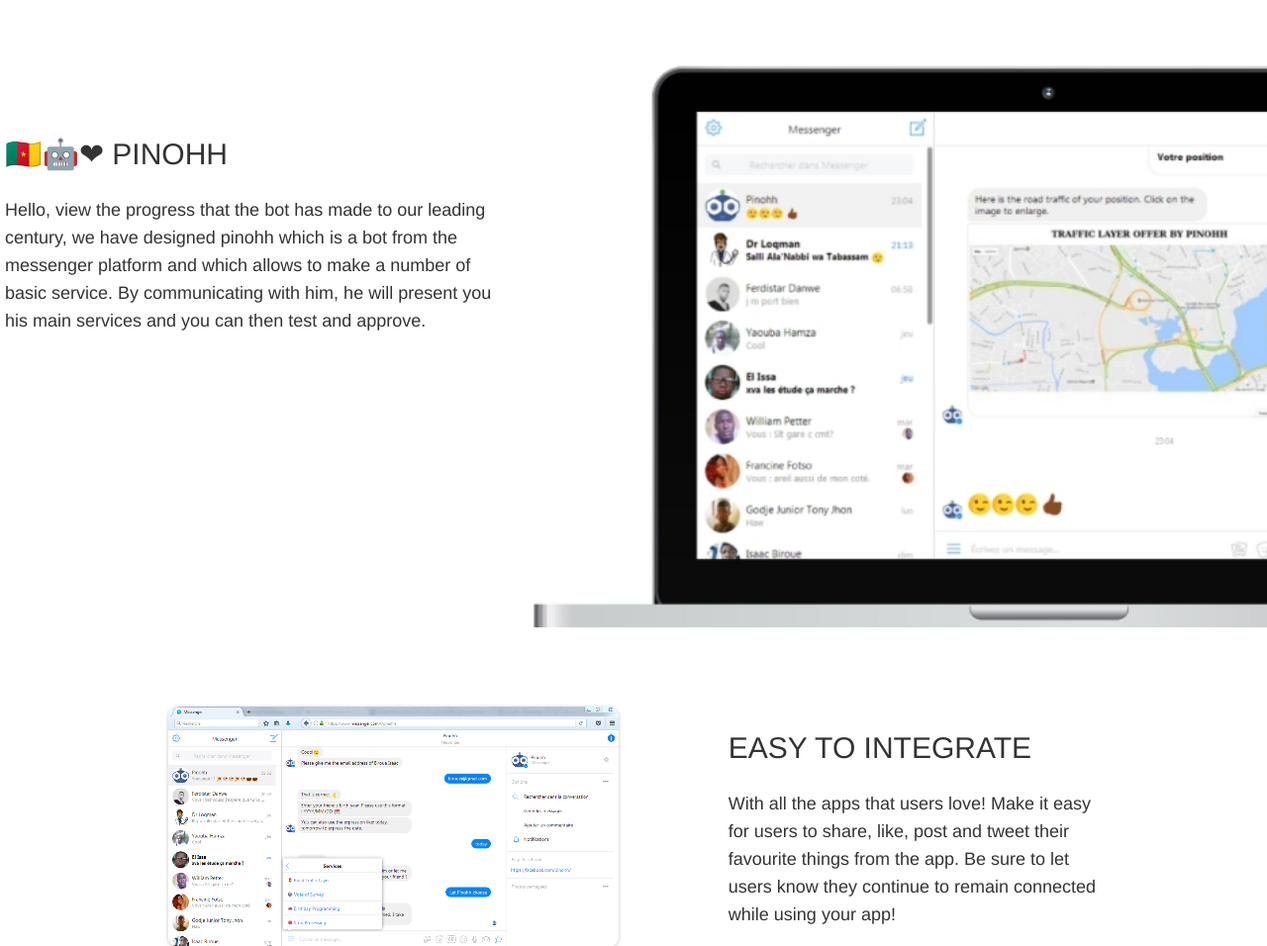
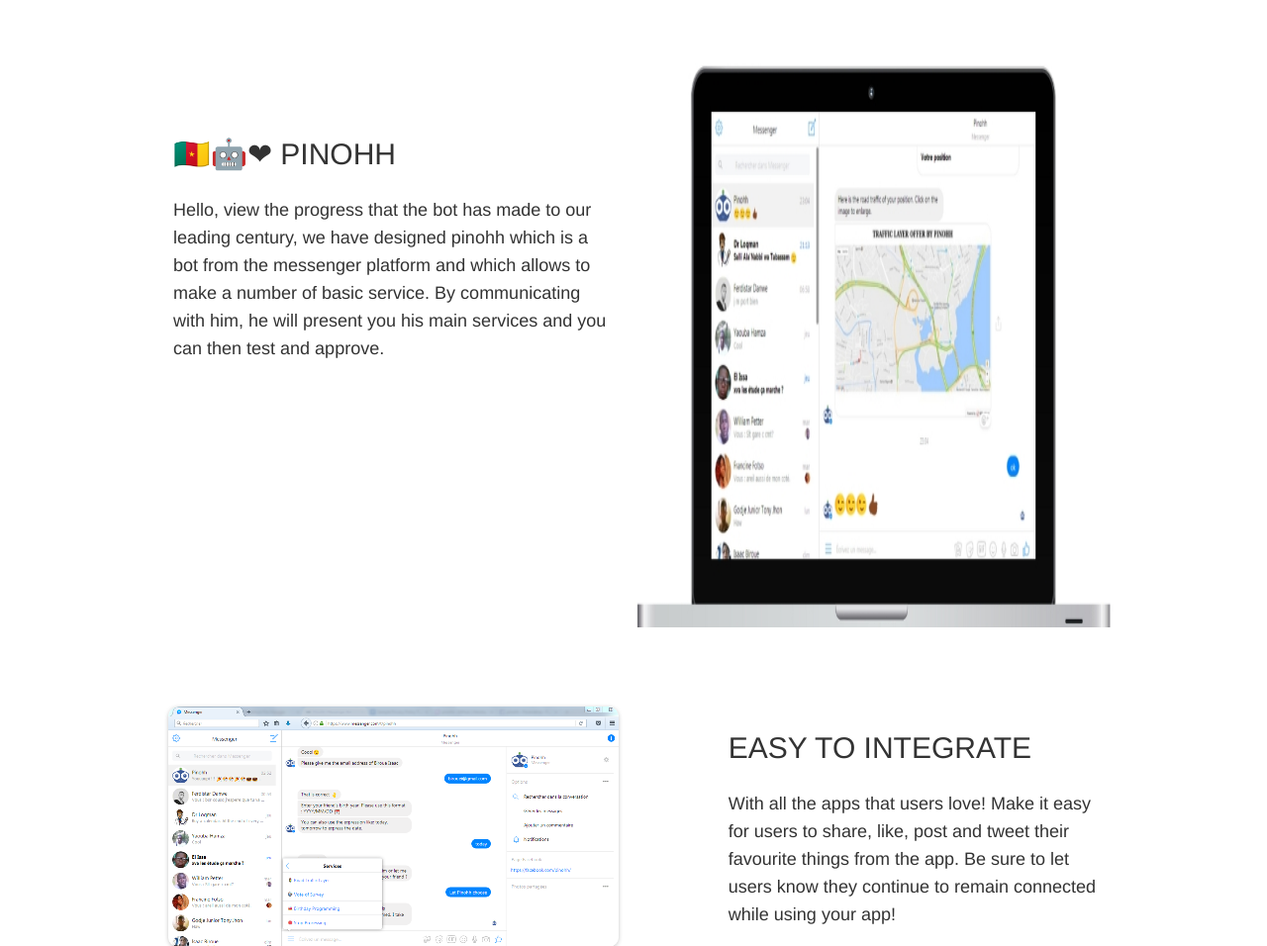
Before and after one commit to nejos97/pinohh_website, a PHP site: page / in a window 1280 px wide. Shown: the part 1325-2281 px from the top of the page at 99% size. Run offline with PHP 8.4, Linux system fonts and the light colour scheme; data that the repository does not hold is empty.

Commit message:
debug all

```diff
--- a/index.php
+++ b/index.php
@@ -121,8 +121,9 @@
               <iframe width="660" height="415" src="https://www.youtube.com/embed/QAwL0O5nXe0" frameborder="0" allowfullscreen></iframe>
             </center>
             <div class="section section-presentation">
+                <div class="container">
                     <div class="row">
-                    <div class="col-md-5">
+                        <div class="col-lg-6">
                             <div class="description">
                                 <h4 class="header-text">🇨🇲🤖❤ Pinohh</h4>
                                 <p>
@@ -130,8 +131,9 @@
                                 </p>
                             </div>
                         </div>
-                    <div class="col-md-7">
-                        <img src="assets/img/template/mac.png"/>
+                        <div class="col-lg-6">
+                            <img src="assets/img/template/mac.png"/ class="img-responsive">
+                        </div>
                     </div>
                 </div>
             </div>
```
Lines whose indentation alone changed are shown as unchanged.
